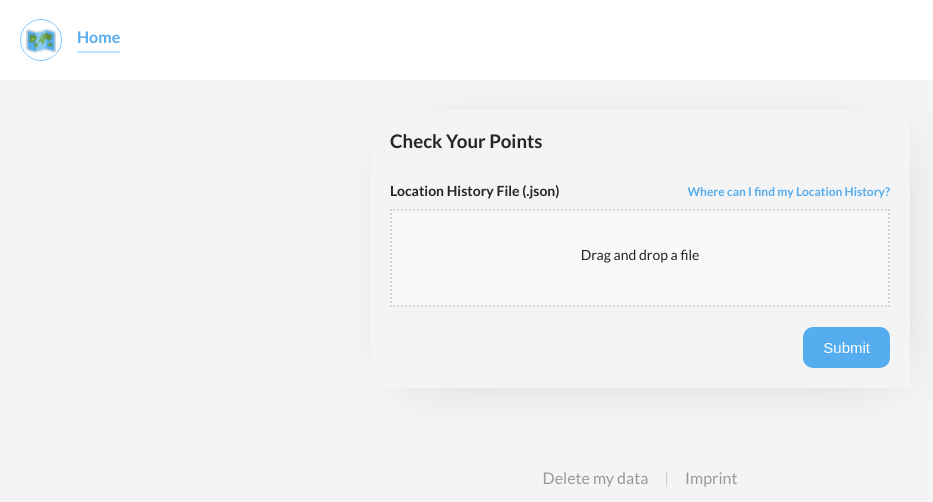
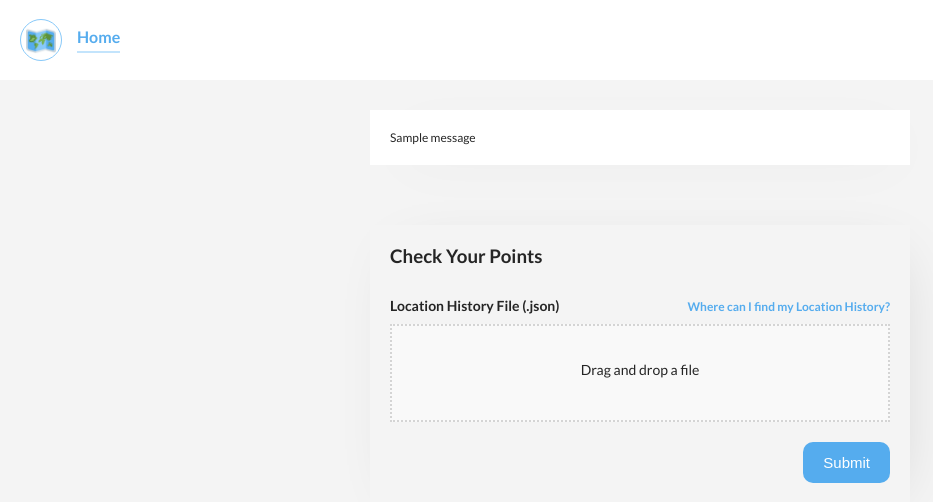
Before and after one commit to nicoknoll/howimetcorona, a Django app: page /check/ in a window 1280 px wide. Shown: the top 502 px of the page, without its empty margins (0-933 px from the left). Run offline with Django 3.2, Linux system fonts and the light colour scheme; tables that the repository leaves empty hold one stand-in row (values such as "Sample post"); one stand-in notice (Sample message) is shown.

Commit message:
messages

```diff
--- a/core/templates/core/form.html
+++ b/core/templates/core/form.html
@@ -9,6 +9,16 @@
 {% endblock %}
 
 {% block content %}
+    {% if messages %}
+        <div class="messages">
+            {% for message in messages %}
+            <div class="message message--{{ message.level }}">
+                {{ message.message }}
+            </div>
+            {% endfor %}
+        </div>
+    {% endif %}
+
     <div class="form__wrapper">
         <form class="form{% if not form.visible_fields %} form--hidden{% endif %}" method="post"
               enctype="multipart/form-data">
--- a/core/views.py
+++ b/core/views.py
@@ -2,6 +2,7 @@ from datetime import datetime, timedelta
 import json
 import uuid
 
+from django.contrib import messages
 from django.views.generic import TemplateView, FormView
 from django.db import transaction
 from django.urls import reverse_lazy, reverse
@@ -247,7 +248,7 @@ class CheckView(FormView):
                     visited_at__lt=max_date
                 )
 
-        risk_points = list(VisitedPoint.objects.filter(filters))
+        risk_points = list(VisitedPoint.objects.filter(filters)) if filters else []
 
         self.request.session[RISK_SESSION_KEY] = [{
             'lat': float(point.lat),
@@ -270,6 +271,7 @@ class MapView(JsDataMixin, TemplateView):
         # map should only show results from check
         self._points = self.request.session.get(POINTS_SESSION_KEY, [])
         if not self._points:
+            messages.warning(request, 'No valid location points found in your file.')
             return HttpResponseRedirect(reverse('core:check'))
 
         return super().dispatch(request, *args, **kwargs)
--- a/howimetcorona/static/styles/main.css
+++ b/howimetcorona/static/styles/main.css
@@ -260,6 +260,25 @@ a {
   text-align: center;
 }
 
+.messages {
+  display: flex;
+  align-items: center;
+  justify-content: center;
+}
+
+.message {
+  margin: 30px 20px;
+  padding: 20px;
+  max-width: 500px;
+  width: 100%;
+  box-shadow: 10px 10px 58px -24px rgba(0, 0, 0, 0.15);
+  background: #fff;
+  font-size: 12px;
+}
+.message--warning, .message--30 {
+  background: #ffef9a;
+}
+
 .map {
   height: calc(100% - 80px);
 }
--- a/howimetcorona/static/styles/main.scss
+++ b/howimetcorona/static/styles/main.scss
@@ -143,6 +143,27 @@ a {
 }
 
 
+.messages {
+    display: flex;
+    align-items: center;
+    justify-content: center;
+}
+
+
+.message {
+    margin: 30px 20px;
+    padding: 20px;
+    max-width: 500px;
+    width: 100%;
+    box-shadow: 10px 10px 58px -24px rgba(0, 0, 0, 0.15);
+    background: #fff;
+    font-size: 12px;
+
+    &--warning, &--30 {
+        background: #ffef9a;
+    }
+}
+
 
 .map {
     height: calc(100% - 80px);
```
Also changed, not shown: 1 other file.
